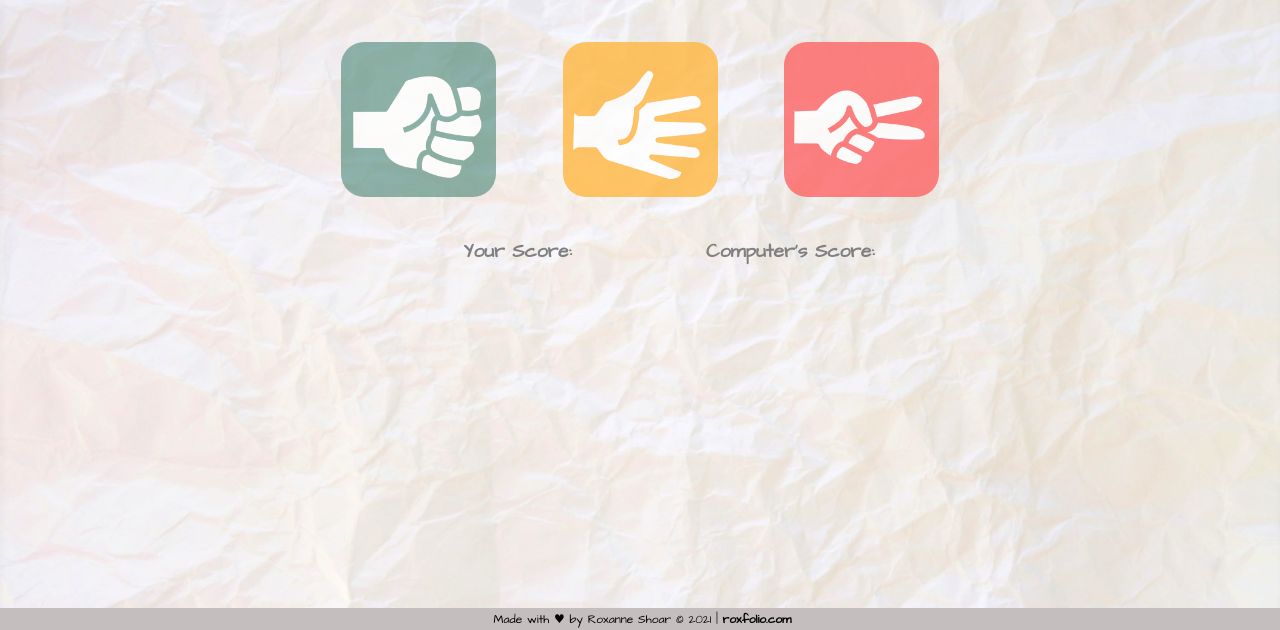
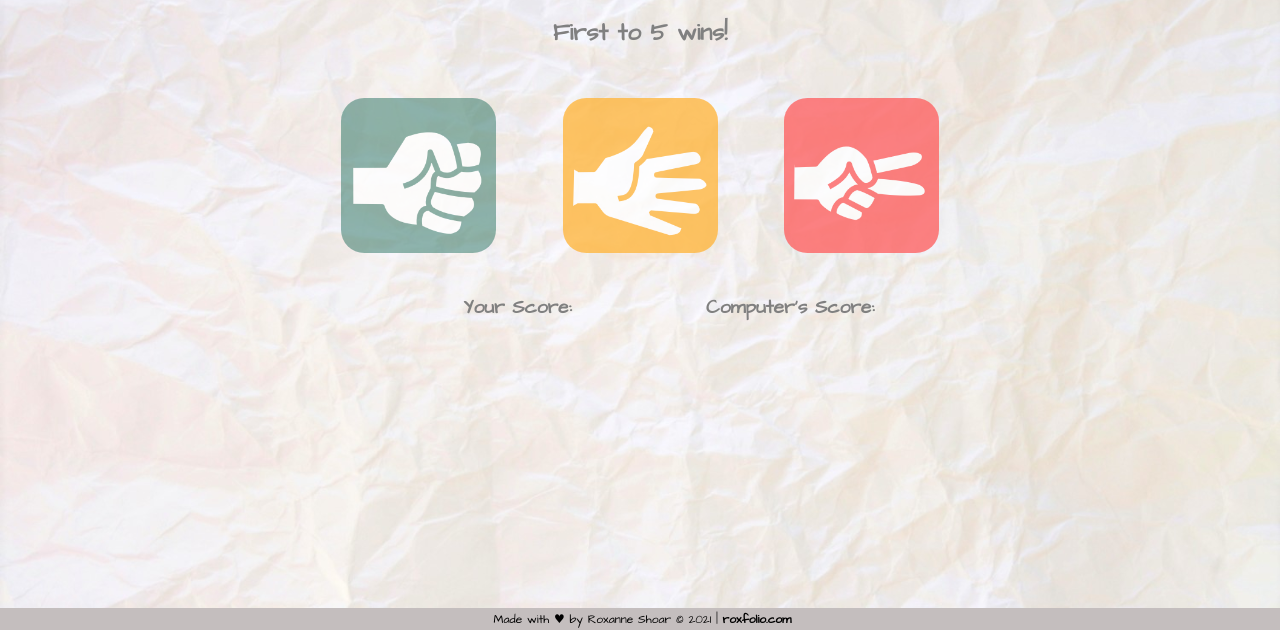
Before and after one commit to roxannecodes/Rock-Paper-Scissors, a plain HTML site: page index.html in a window 1280 px wide. Shown: the part 170-800 px from the top of the page. Drawn offline with Linux system fonts and the light colour scheme.

Commit message:
Optimize display and vertical alignement @ screens >1000px

```diff
--- a/style.css
+++ b/style.css
@@ -144,6 +144,13 @@ footer a{
   color:black;
 }
 
-@media screen and (min-width: 1024px){
 
+@media only screen and (min-width: 1000px) {
+      html {
+        zoom: 1;
+      }
+
+      body{
+        padding-top:3em;
+      }
 }
```
